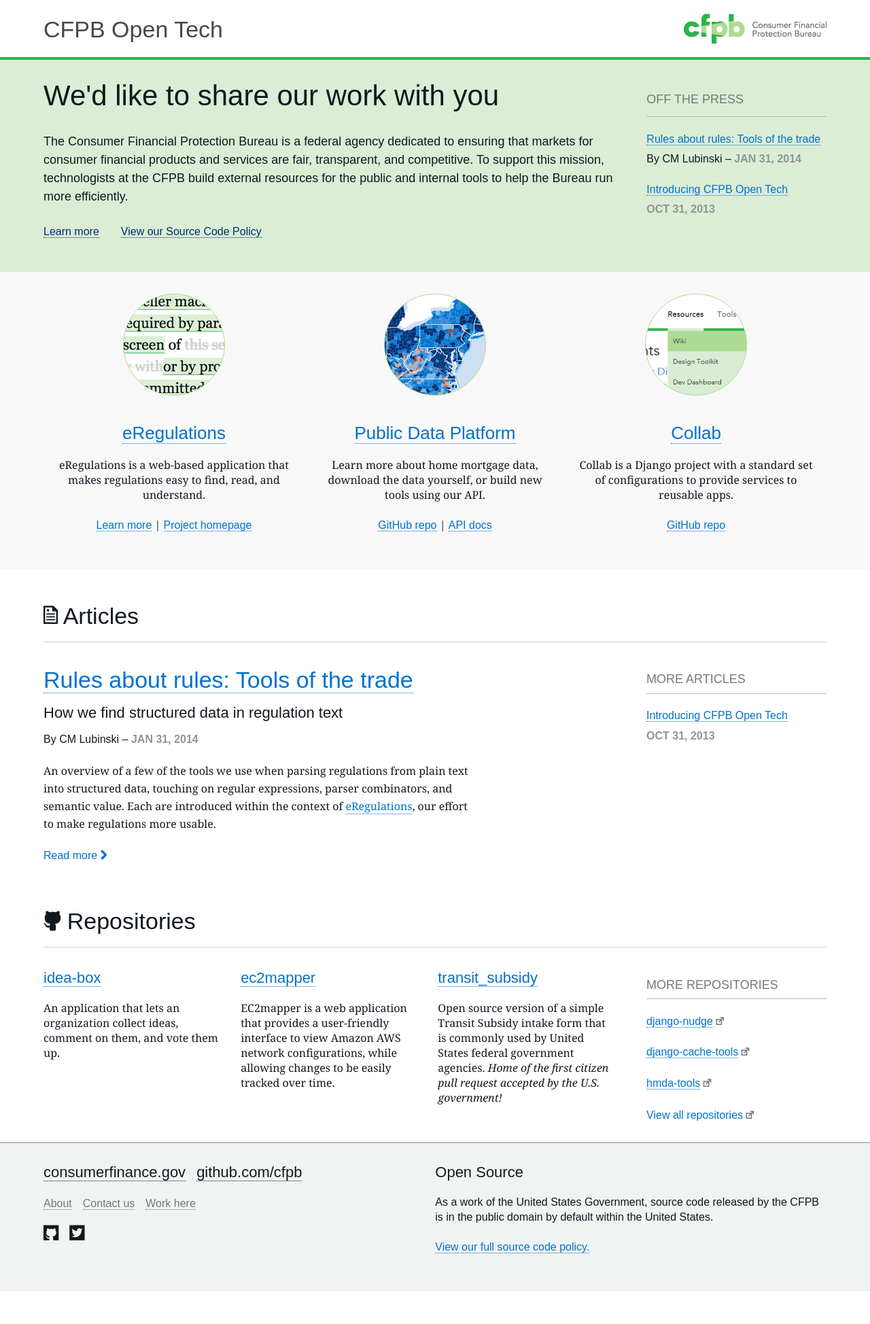
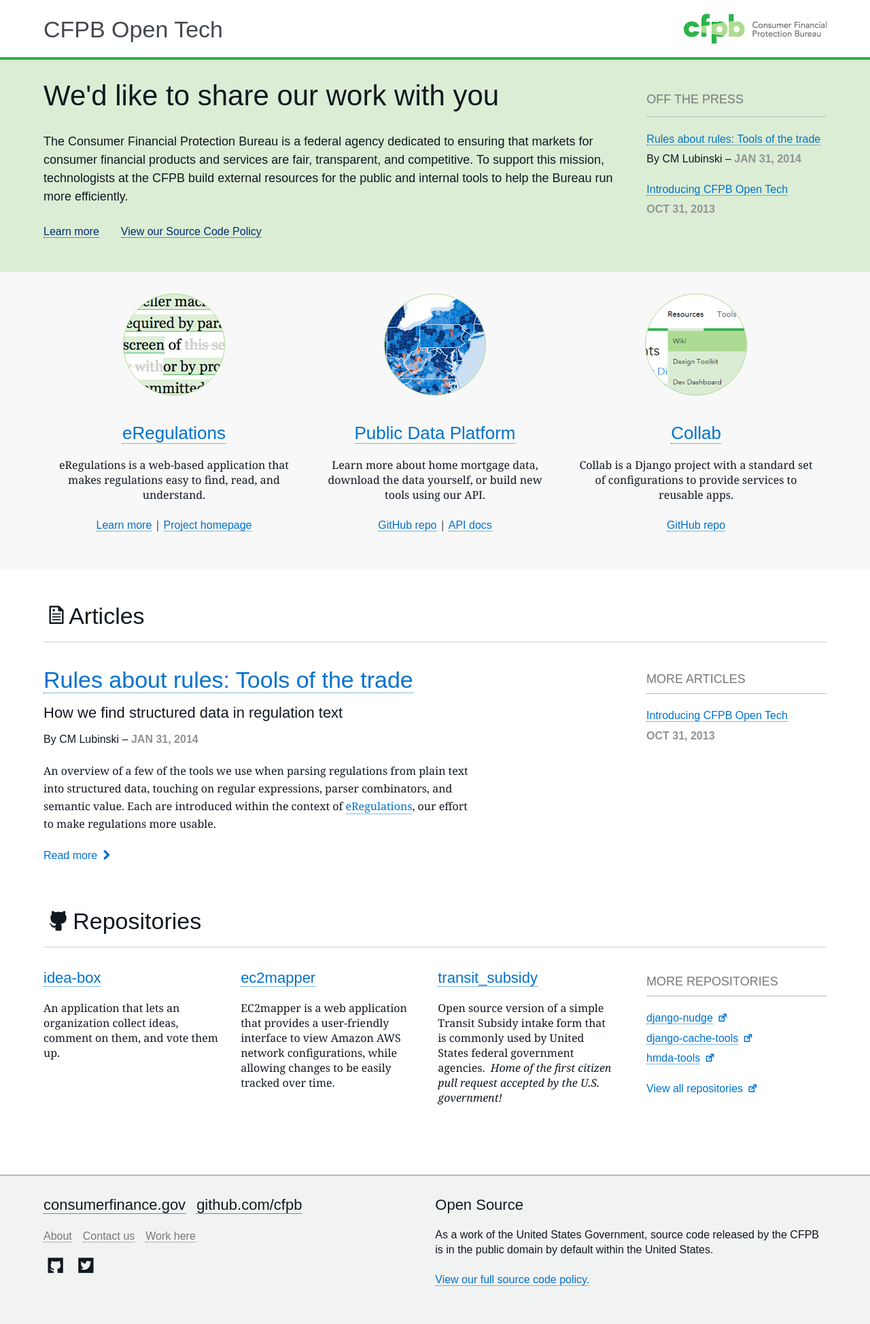
Before and after one commit to cfpb/cfpb.github.io, a Jekyll site: the page built from index.html, in a window 1280 px wide. Shown: the whole page at 68% size. Built offline with Jekyll 4.4.1, drawn with Linux system fonts in a browser that asks for light colours; nearby versions of some CDN libraries; some web fonts are replaced; before the commit the page ends 1900 px from its top, so only the background shows below that.

Commit message:
spacing/type tweaks on hp

```diff
--- a/css/site.css
+++ b/css/site.css
@@ -384,6 +384,9 @@
 
 /* OTHERS */
 
+i {
+    padding-left: .25em;
+}
 strong,
 b,
 dt {
@@ -560,7 +563,7 @@
     border-bottom-width: 0;
 }
 .icon-external-link {
-    color: #75787B;
+    color: #0072CE;
 }
 
 .intro h1 {
@@ -711,13 +714,18 @@
 .entry p {
     max-width: 40em;
 }
+.repositories {
+    margin-bottom: 3em;
+}
 .repo p {
     max-width: 30em;
 }
-.more-repos .sidebar_list_item_head {
-    margin-bottom: 0.5em;
+.more-repos .sidebar_head {
+    margin-top: 0;
 }
-
+.more-repos li {
+    margin: 0;
+}
 .footer {
     padding: 2em 0;
     border-top: 2px solid #BABBBD;
```
